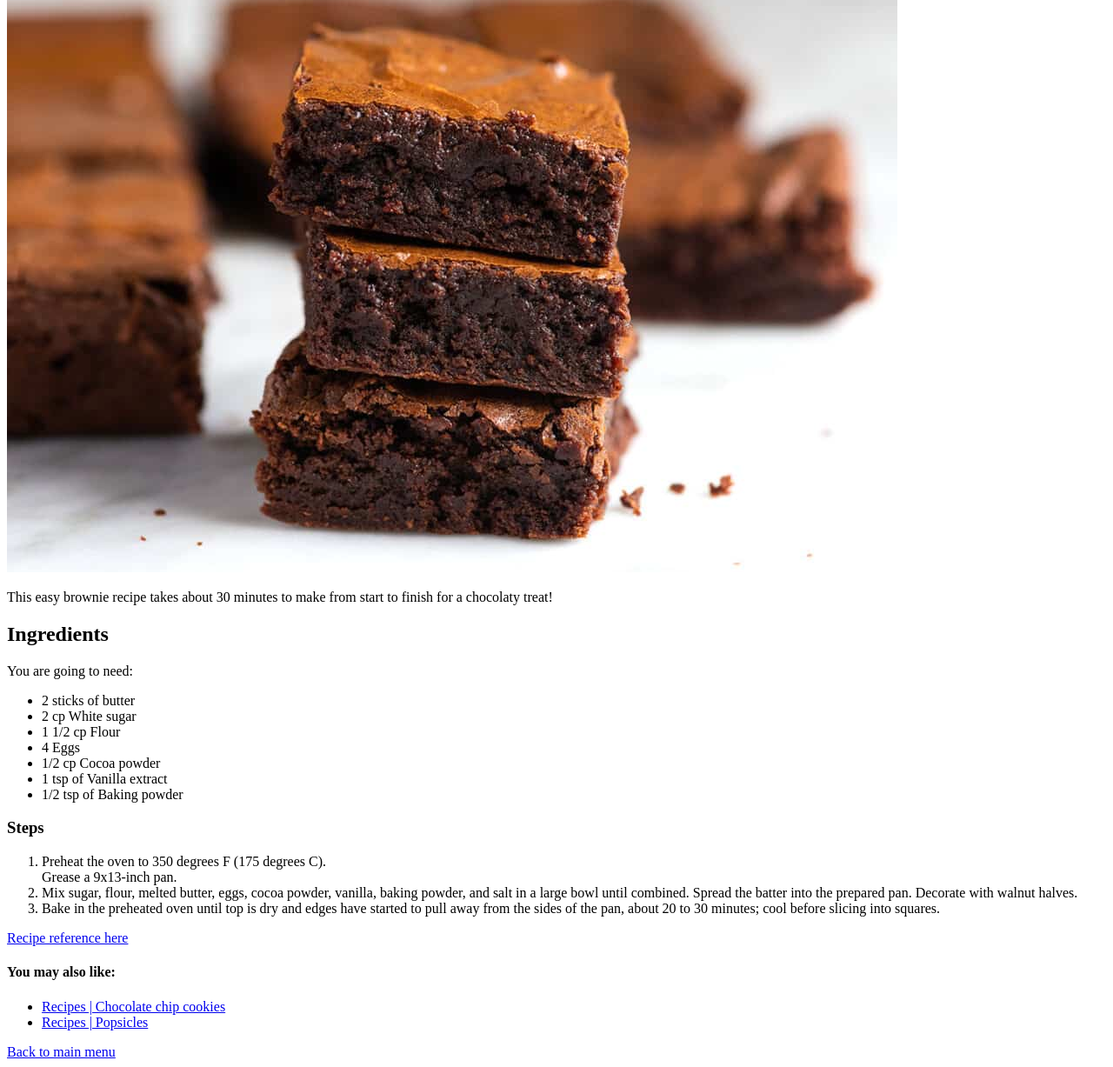
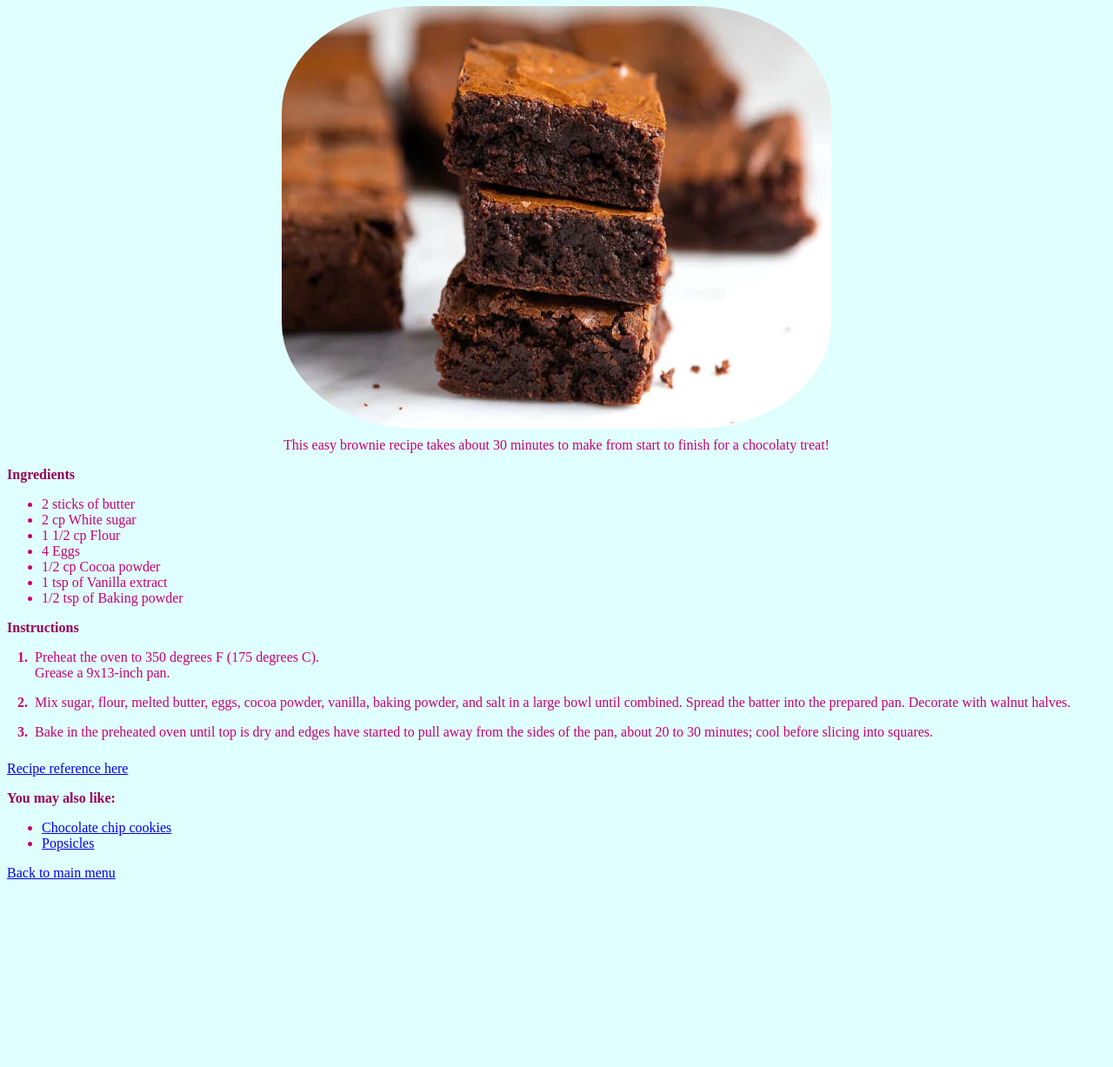
Before and after one commit to gabi-siqueira/odin-recipes, a plain HTML site: page recipes/brownies.html in a window 1280 px wide. Shown: the part 105-1332 px from the top of the page at 87% size. After the commit the page ends 1126 px from the top, so only its background shows below. Drawn offline with Linux system fonts and the light colour scheme.

Commit message:
Add main CSS selectors

```diff
--- a/recipes/brownies.html
+++ b/recipes/brownies.html
@@ -3,13 +3,13 @@
 <head>
     <meta charset="UTF-8">
     <title>Recipes | Brownies</title>
+    <link rel="stylesheet" href="brownies.css">
 </head>
 <body>
-    <h1>Classic brownies</h1>
-    <img src="../recipes/images/brownies.jpg" alt="Brownies">
-    <br><p>This easy brownie recipe takes about 30 minutes to make from start to finish for a chocolaty treat!</p>
-        <h2>Ingredients</h2>
-        <p>You are going to need:</p>
+    <h1 id="mainTitle">Classic brownies</h1>
+        <img id="mainImage" src="../recipes/images/brownies.jpg" alt="Brownies">
+        <div id="description">This easy brownie recipe takes about 30 minutes to make from start to finish for a chocolaty treat!</div>
+        <div class="sectionTitle">Ingredients</div>
             <ul>
                 <li>2 sticks of butter</li>
                 <li>2 cp White sugar</li>
@@ -19,18 +19,17 @@
                 <li>1 tsp of Vanilla extract</li>
                 <li>1/2 tsp of Baking powder</li>
             </ul>
-            <h3>Steps</h3>
+        <div class="sectionTitle">Instructions</div>
             <ol>
                 <li>Preheat the oven to 350 degrees F (175 degrees C).<br>Grease a 9x13-inch pan.</li>
                 <li>Mix sugar, flour, melted butter, eggs, cocoa powder, vanilla, baking powder, and salt in a large bowl until combined. Spread the batter into the prepared pan. Decorate with walnut halves.</li>
                 <li>Bake in the preheated oven until top is dry and edges have started to pull away from the sides of the pan, about 20 to 30 minutes; cool before slicing into squares.</li>
-
             </ol>
     <a href="https://www.allrecipes.com/recipe/9599/quick-and-easy-brownies/">Recipe reference here</a>
-        <h4>You may also like:</h4>
+        <div class="sectionTitle">You may also like:</div>
             <ul>
-            <li><a href="chocolate-chip-cookies.html">Recipes | Chocolate chip cookies</a></li>
-            <li><a href="popsicles.html">Recipes | Popsicles</a></li>
+                <li><a href="chocolate-chip-cookies.html">Chocolate chip cookies</a></li>
+                <li><a href="popsicles.html">Popsicles</a></li>
             </ul>
     <a href="../index.html">Back to main menu</a>
     </body>
--- a/recipes/chocolate-chip-cookies.html
+++ b/recipes/chocolate-chip-cookies.html
@@ -3,14 +3,13 @@
 <head>
     <meta charset="UTF-8">
     <title>Recipes | Chocolate chip cookies</title>
+    <link rel="stylesheet" href="chocolate-chip-cookies.css">
 </head>
 <body>
-    <h1>Chocolate chip cookies</h1>
-    <img src="../recipes/images/chocolate-chip-cookies.jpg" alt="Chocolate chip cookies">
-    <!--I don't get why it works with .. before, since we're not talking about the index page-->
-    <br><p>Everyone needs a classic chocolate chip cookie recipe in their repertoire, and this is mine. It is seriously the Best Chocolate Chip Cookie Recipe Ever! I have been making these for many, many years and everyone who tries them agrees they're out-of-this-world delicious!</p>
-        <h2>Ingredients</h2>
-        <p>You are going to need:</p>
+    <h1 id="mainTitle">Chocolate chip cookies</h1>
+    <img id="mainImage" src="../recipes/images/chocolate-chip-cookies.jpg" class="pic" alt="Chocolate chip cookies">
+    <div id="description">Everyone needs a classic chocolate chip cookie recipe in their repertoire, and this is mine. It is seriously the Best Chocolate Chip Cookie Recipe Ever! I have been making these for many, many years and everyone who tries them agrees they're out-of-this-world delicious!</div>
+        <div class="sectionTitle">Ingredients</div>
         <ul>
             <li>Butter</li>
             <li>White sugar</li>
@@ -19,7 +18,7 @@
             <li>Sea salt</li>
             <li>Chocolate chips</li>
         </ul>
-            <h3>Steps</h3>
+            <div class="sectionTitle">Steps</div>
             <ol>
                 <li>The first step in making these easy chocolate chip cookies to to combine the dry ingredients in a medium size bowl.<br>When doing this, make sure to Measure the flour correctly. Be sure to use a measuring cup made for dry ingredients (NOT a pyrex liquid measuring cup). Then, measure flour by scooping it into a measuring cup and leveling it with a knife.</li>
                 <li>Next, cream together butter and sugars, make sure to soften the butter early by taking it out of the fridge at least two hours before baking so it's ready to go when you need it. You can also warm it in the microwave for about 7 seconds, but be very careful not to melt it.</li>
@@ -30,11 +29,10 @@
                 <li>Let'em cool down for 10 minutes and enjoy :)</li>
             </ol>
     <a href="https://joyfoodsunshine.com/the-most-amazing-chocolate-chip-cookies/">Recipe reference here</a>
-        <h4>You may also like:</h4>
+        <div class="sectionTitle">You may also like:</div>
         <ul>
-            <li><a href="brownies.html">Recipes | Brownies</a></li>
-            <!--Here, since it's all on the same folder, no need to specify-->
-            <li><a href="popsicles.html">Recipes | Popsicles</a></li>
+            <li><a href="brownies.html">Brownies</a></li>
+            <li><a href="popsicles.html">Popsicles</a></li>
         </ul>
         <a href="../index.html">Back to main menu</a>
     </body>
```
Also changed, not shown: recipes/popsicles.html (+9 -9 lines). Lines whose indentation alone changed are shown as unchanged.
